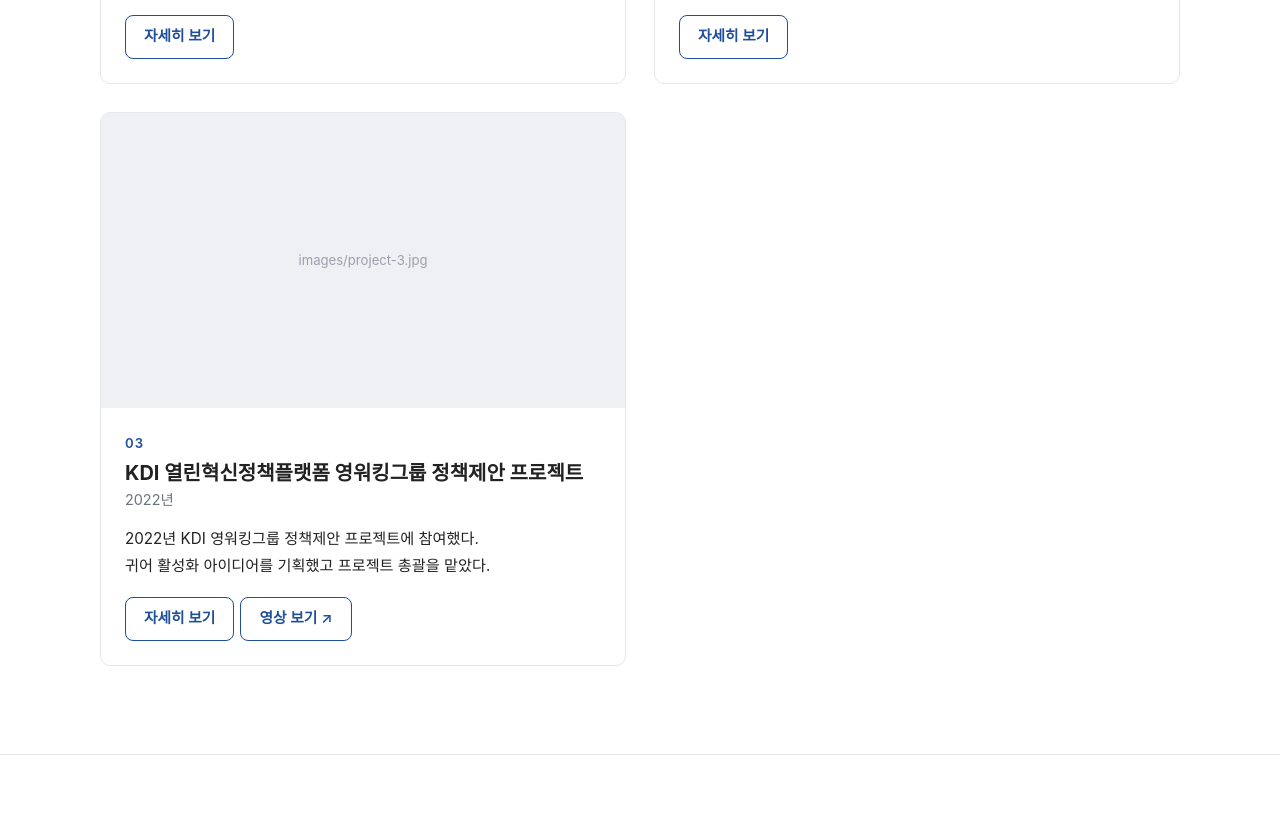
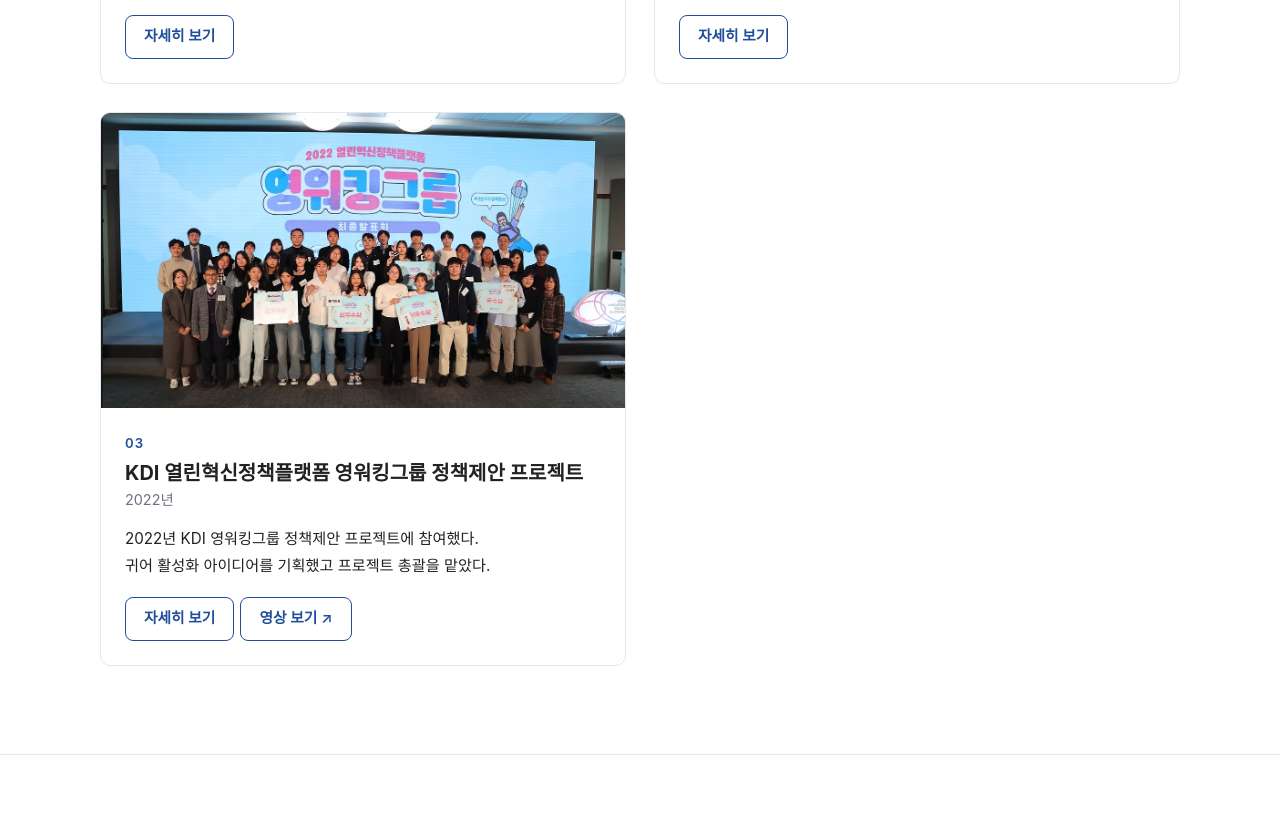
Before and after one commit to maxmatt-coder/portfolio, a plain HTML site: page index.html in a window 1280 px wide. Shown: the part 2385-3225 px from the top of the page. Drawn offline with Linux system fonts and the light colour scheme; a web font is replaced by a local one.

Commit message:
Update index.html: use images/project-3.png

```diff
--- a/index.html
+++ b/index.html
@@ -356,7 +356,7 @@
         </article>
 
         <article class="card">
-          <div class="ph">images/project-3.jpg<img src="images/project-3.jpg" alt="" onerror="this.remove()"></div>
+          <div class="ph">images/project-3.png<img src="images/project-3.png" alt="" onerror="this.remove()"></div>
           <div class="card-body">
             <p class="no">03</p>
             <h3>KDI 열린혁신정책플랫폼 영워킹그룹 정책제안 프로젝트</h3>
```
